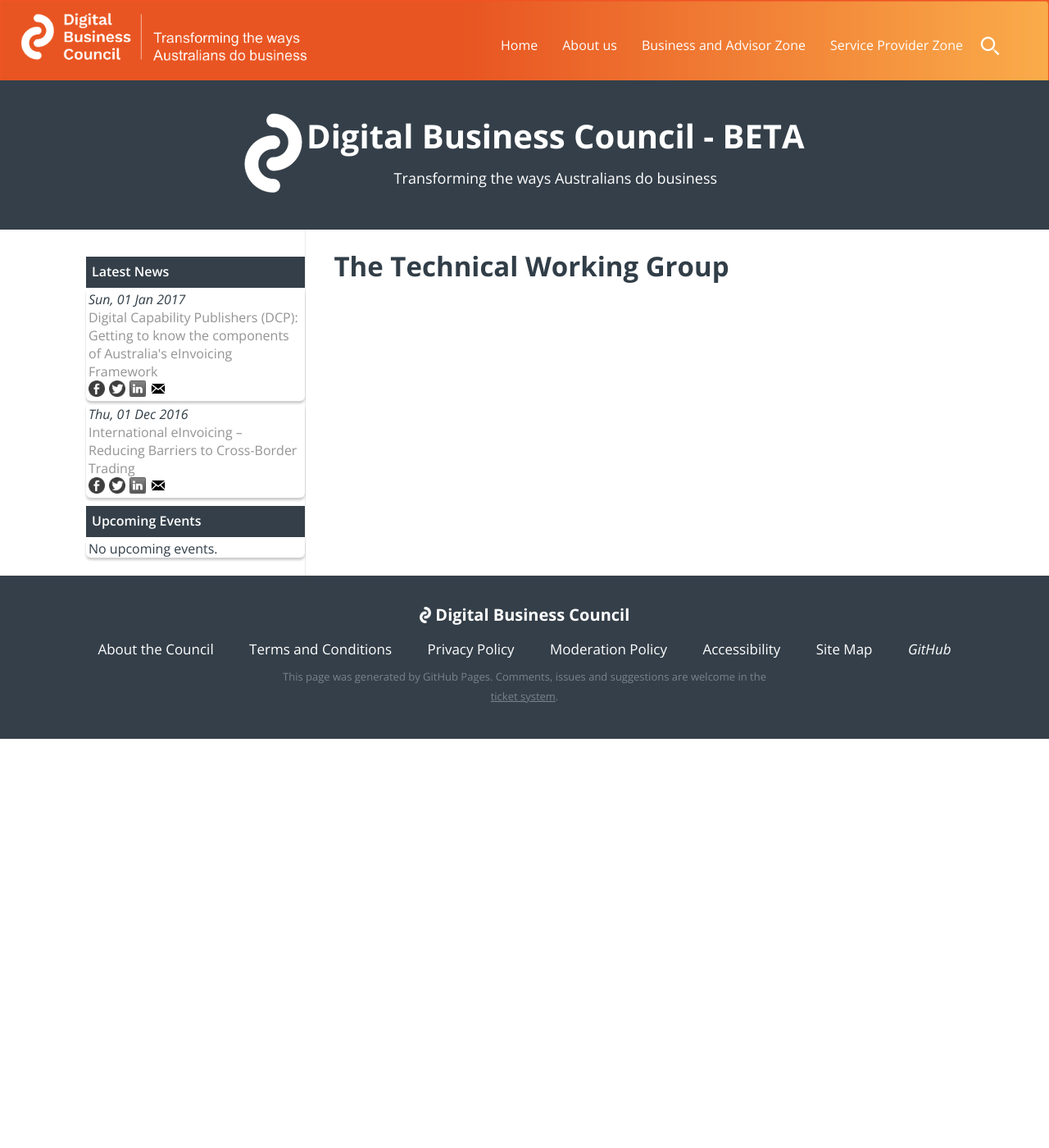
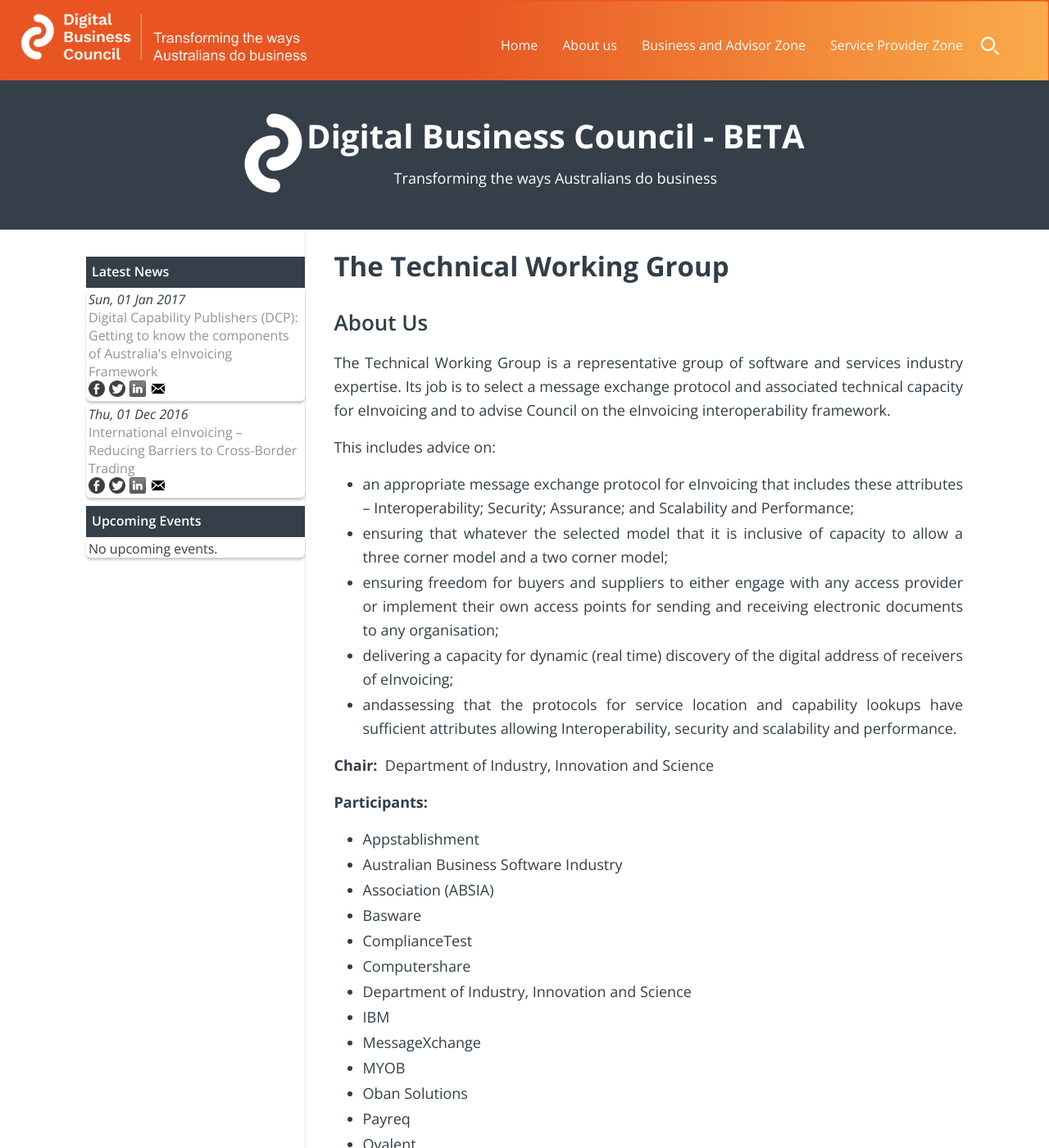
Before and after one commit to Digital-Business-Council/Digital-Business-Council.github.io, a Jekyll site: the page built from pages/about-us/tech-working-group.md, in a window 1280 px wide and 1400 px high. Shown: the whole window at 82% size. Built offline with Jekyll 4.4.1, drawn with Linux system fonts in a browser that asks for light colours; some of the changed text lies outside the part shown.

Commit message:
Update tech-working-group.md

```diff
--- a/pages/about-us/tech-working-group.md
+++ b/pages/about-us/tech-working-group.md
@@ -5,3 +5,51 @@
 ---
 
 # The Technical Working Group
+
+## About Us
+
+The Technical Working Group is a representative group of software and services industry expertise. Its job is to select a message exchange protocol and associated technical capacity for eInvoicing and to advise Council on the eInvoicing interoperability framework.
+
+This includes advice on:
+- an appropriate message exchange protocol for eInvoicing that includes these attributes – Interoperability; Security; Assurance; and Scalability and Performance;
+- ensuring that whatever the selected model that it is inclusive of capacity to allow a three corner model and a two corner model;
+- ensuring freedom for buyers and suppliers to either engage with any access provider or implement their own access points for sending and receiving electronic documents to any organisation;
+- delivering a capacity for dynamic (real time) discovery of the digital address of receivers of eInvoicing;
+- andassessing that the protocols for service location and capability lookups have sufficient attributes allowing Interoperability, security and scalability and performance.
+
+**Chair:**  Department of Industry, Innovation and Science
+
+**Participants:**
+- Appstablishment
+- Australian Business Software Industry
+- Association (ABSIA)
+- Basware
+- ComplianceTest
+- Computershare
+- Department of Industry, Innovation and Science
+- IBM
+- MessageXchange
+- MYOB
+- Oban Solutions
+- Payreq
+- Qvalent
+- Ozedi
+- Reckon
+- SAP
+- Victorian Department of Premier and Cabinet
+- Xero
+
+## REST Sub-Group
+REST Sub-Group The REST Sub-Group is a working sub-committee of the Technical Working Group responsible for investigating the viable use of REST as a complementary messaging standard.
+
+This includes advice on:
+- an appropriate REST based messaging protocol for eInvoicing that includes these attributes – Interoperability; Security; Assurance; and Scalability and Performance;
+- ensuring that the protocol is inclusive of the capacity to support a four corner, three corner model and a two corner model;
+- and a standardisation strategy to ensure any developments align with international standards.
+
+**Group Leader:** Steve Capell (Compliance Test)
+
+**Participants:**
+- Myob
+- SAP
+- Qvalent
```
